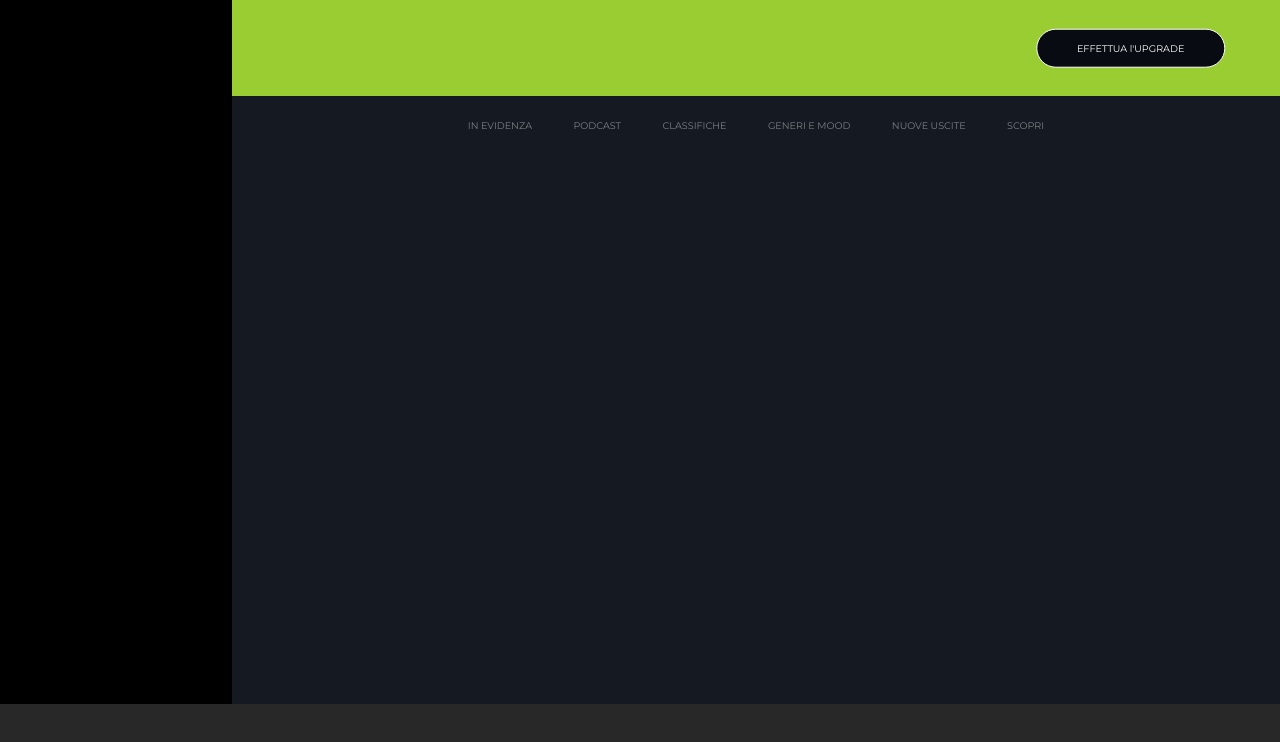
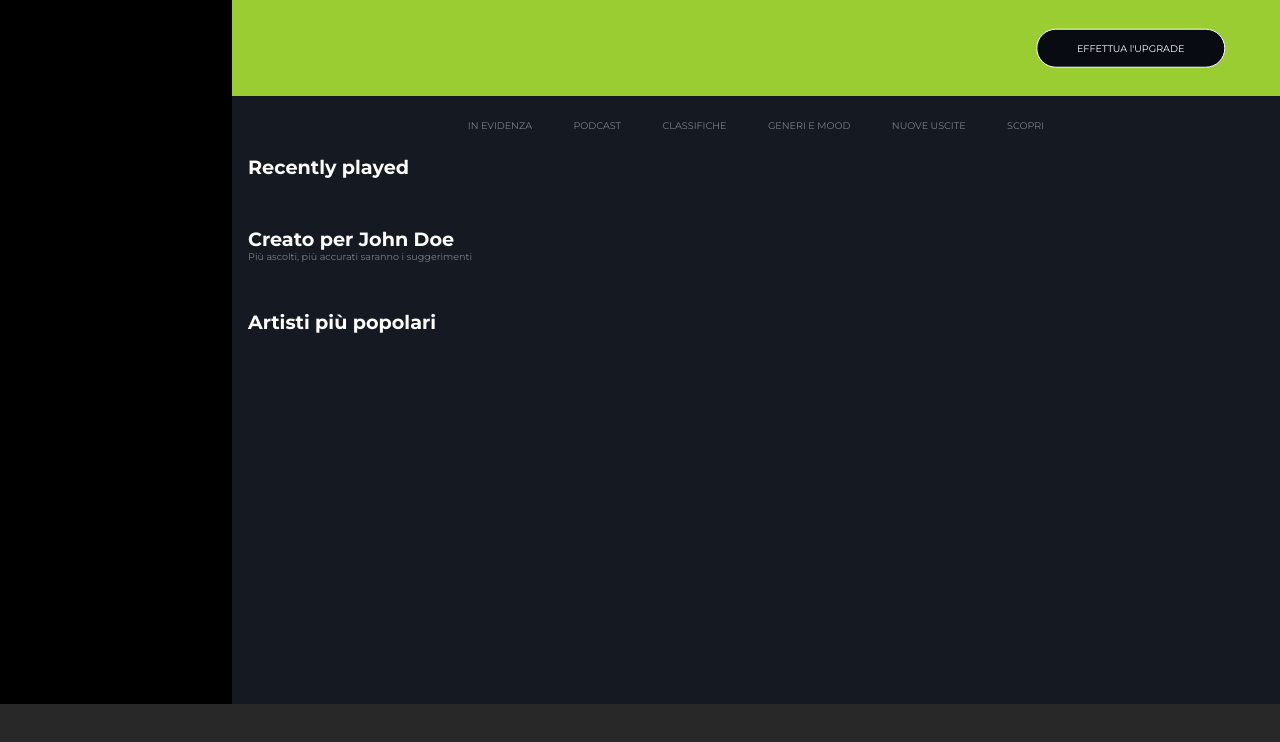
Before and after one commit to giovannilampis/html-css-spotifyweb, a plain HTML site: page index.html in a window 1280 px wide. Drawn offline with Linux system fonts and the light colour scheme.

Commit message:
add albums sections to .bottom-main-content

```diff
--- a/css/style.css
+++ b/css/style.css
@@ -129,18 +129,24 @@ nav {
 
 .nav-small-font {
     color: var(--grey-main);
-    font-size: 0.8rem;
+    font-size: 0.6rem;
 }
 
-.album-group-font {
+.albums-section-font {
     color: var(--white);
-    font-size: 1.5rem;
+    font-size: 1.2rem;
     font-weight: bold;
 }
 
 .album-font {
     color: var(--white);
     font-weight: bold;
+}
+
+#recent,
+#john-doe,
+#popular {
+    padding: 1.5rem 1rem;
 }
 
 
--- a/index.html
+++ b/index.html
@@ -43,7 +43,59 @@
                             <li>SCOPRI</li>
                         </ul>
                     </nav>
+
+                    <div id="recent">
+
+                        <h2 class="albums-section-font">Recently played</h2>
+
+                        <div class="flex">
+
+                            <div class="album-card">
+
+                            </div>
+
+                            <div class="album-card">
+
+                            </div>
+
+                            <div class="album-card">
+
+                            </div>
+
+                            <div class="album-card">
+
+                            </div>
+
+                            <div class="album-card">
+
+                            </div>
+
+                            <div class="album-card">
+
+                            </div>
+                        </div>
+
+                    </div>
+
+                    <div id="john-doe">
+
+                        <h2 class="albums-section-font">Creato per John Doe</h2>
+
+                        <p class="nav-small-font">
+                            Più ascolti, più accurati saranno i suggerimenti
+                        </p>
+
+                    </div>
+
+                    <div id="popular">
+
+                        <h2 class="albums-section-font">Artisti più popolari</h2>
+
+                    </div>
+
                 </div>
+
+
 
             </section>
 
```
